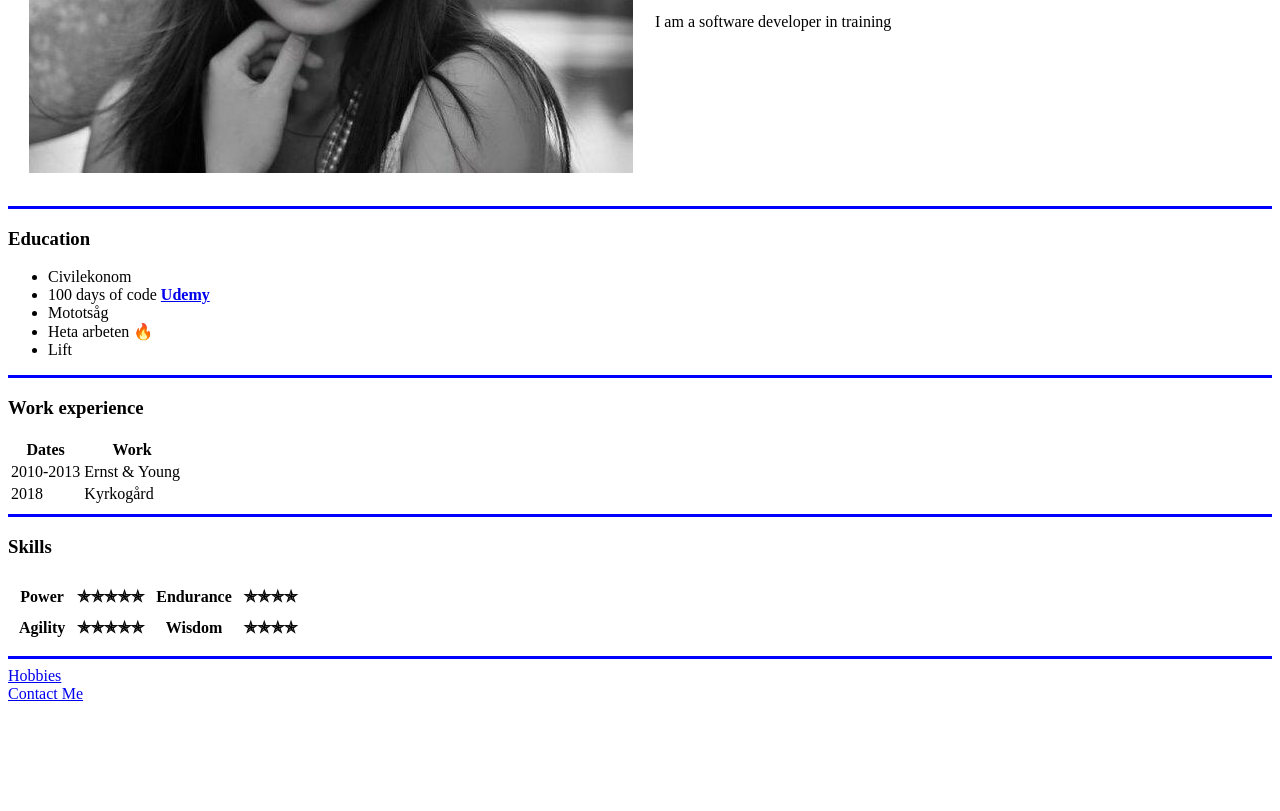
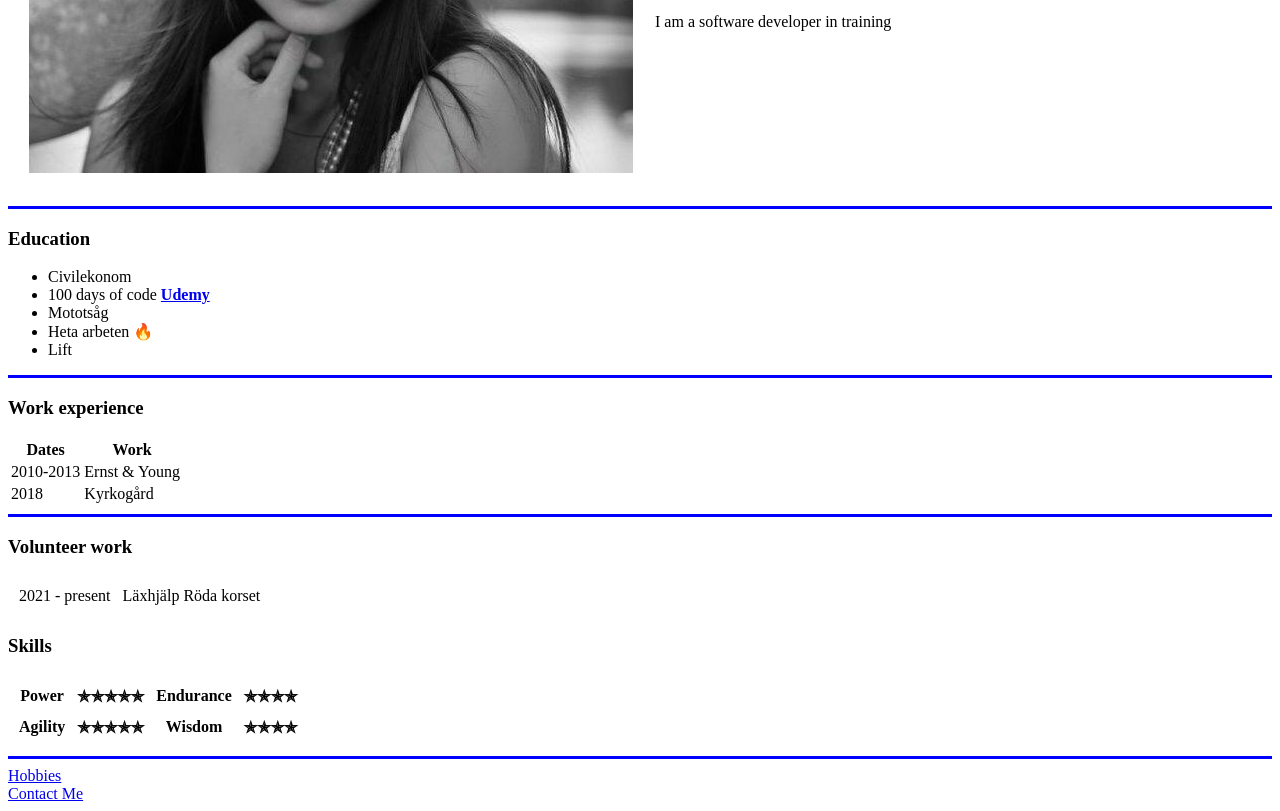
Before and after one commit to BenniHansson/cv, a plain HTML site: page index.html in a window 1280 px wide. Shown: the part 260-1071 px from the top of the page. Before the commit the page ends 971 px from the top, so only its background shows below. Drawn offline with Linux system fonts and the light colour scheme.

Commit message:
Updated volunteer work

```diff
--- a/index.html
+++ b/index.html
@@ -44,6 +44,13 @@
             </tr>
         </table>
         <hr size="3" noshade color="blue">
+        <h3>Volunteer work</h3>
+        <table cellspacing="10">
+            <tr>
+                <td>2021 - present</td>
+                <td>Läxhjälp Röda korset</td>
+        </table>
+
         <h3>Skills</h3>
 
         <table cellspacing="10">
```
